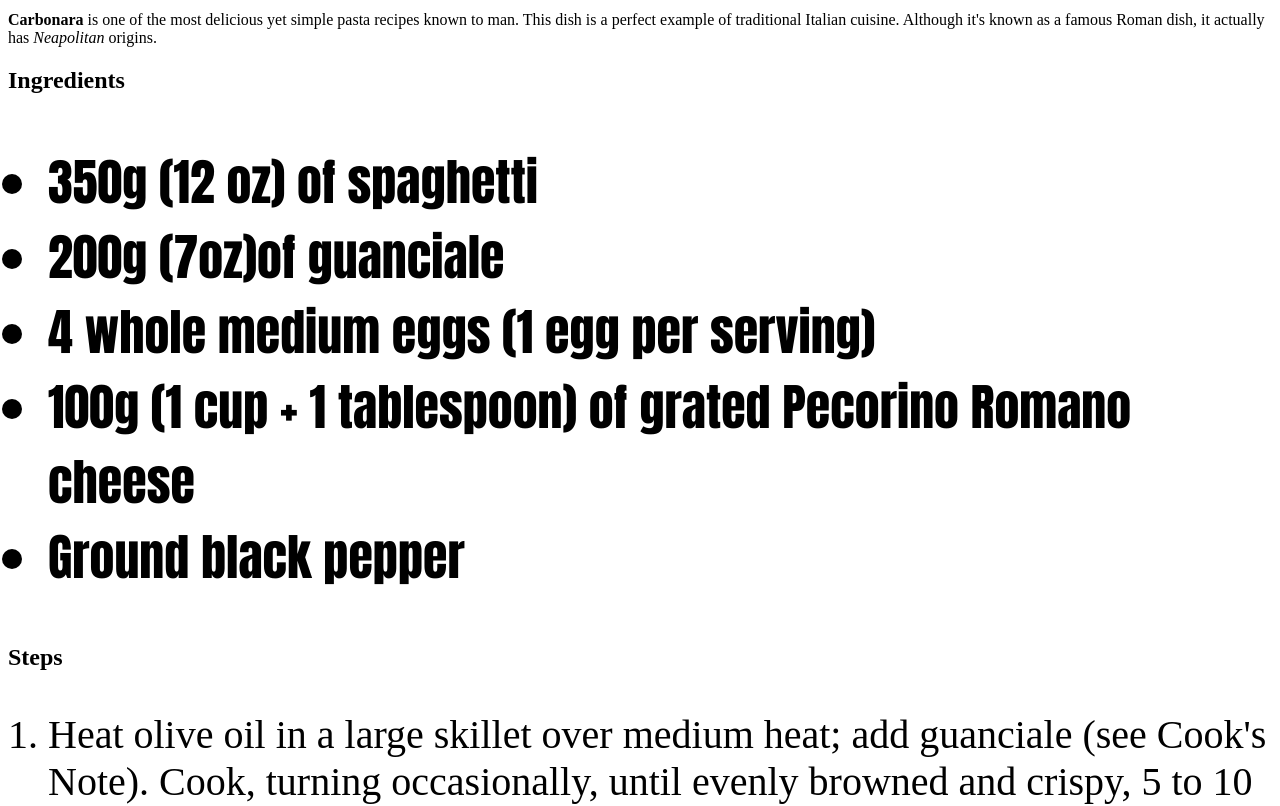
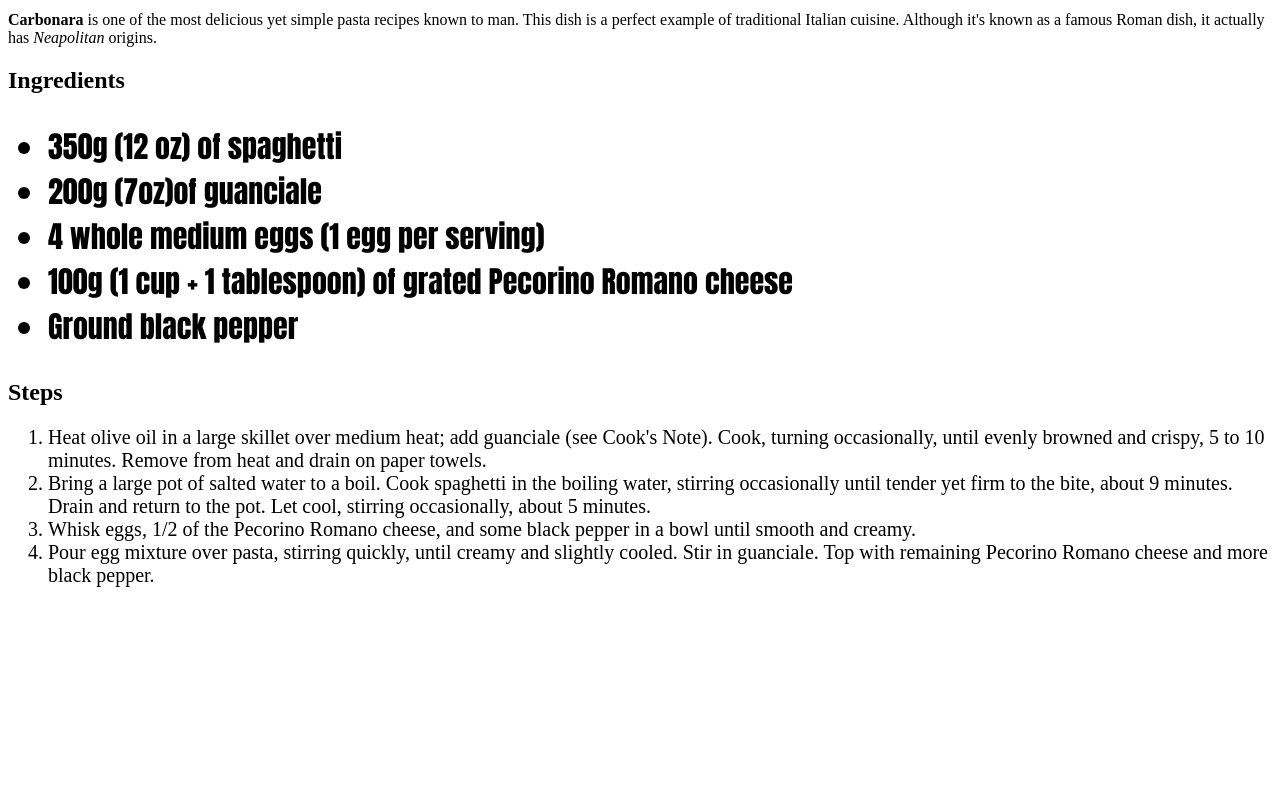
Before and after one commit to shanetadghnolan/odin-recipes, a plain HTML site: page recipes/carbonara.html in a window 1280 px wide. Shown: the part 540-1346 px from the top of the page. After the commit the page ends 1147 px from the top, so only its background shows below. Drawn offline with Linux system fonts and the light colour scheme.

Commit message:
Edit font sizes in lists

```diff
--- a/styles.css
+++ b/styles.css
@@ -7,12 +7,12 @@ h1 {
 }
 
 .list {
-    font-size: 50px;
+    font-size: 30px;
     font-family: Impact, Haettenschweiler, 'Arial Narrow Bold', sans-serif;
 }
 
 .ulist {
-    font-size: 40px;
+    font-size: 20px;
     font-family:'Times New Roman', Times, serif;
 }
 
```
